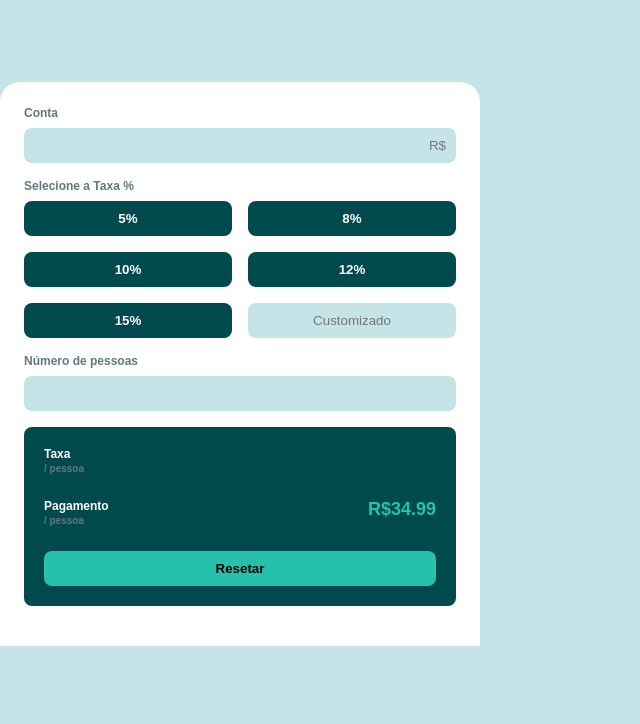
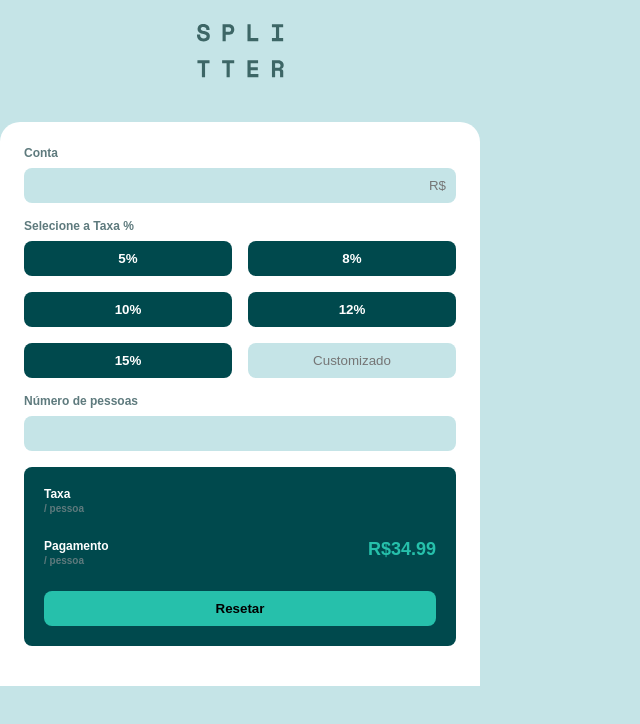
Before and after one commit to DaniloJesus21/dividindo_a_conta, a plain HTML site: page index.html in a window 1280 px wide. Shown: the whole page, without its empty margins (0-640 px from the left). Drawn offline with Linux system fonts and the light colour scheme.

Commit message:
adicionando a foto da logo

```diff
--- a/index.html
+++ b/index.html
@@ -11,7 +11,7 @@
 <body>
   <div class="container">
     <div class="logo">
-      <img src="images/logo.svg" alt="">
+      <img src="./assets/images/logo.svg" alt="">
     </div>
     <div class="conteudo">
 
```
